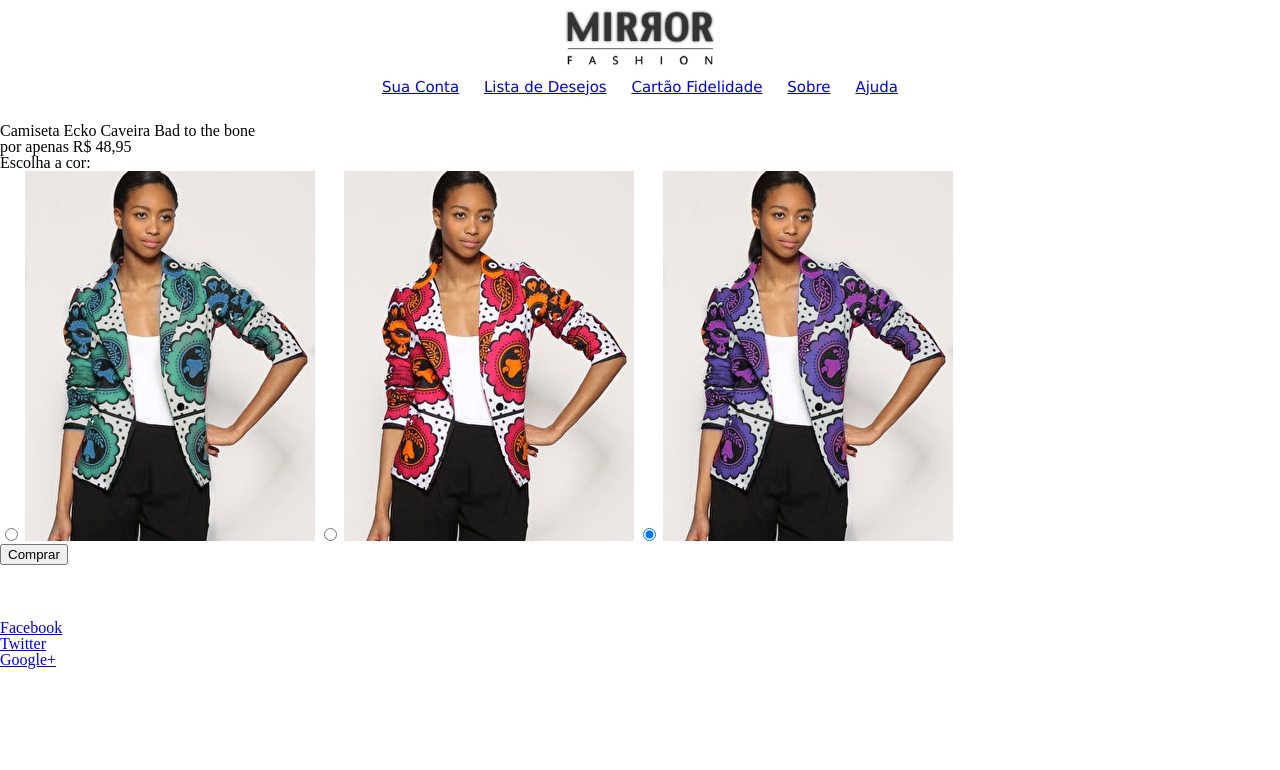
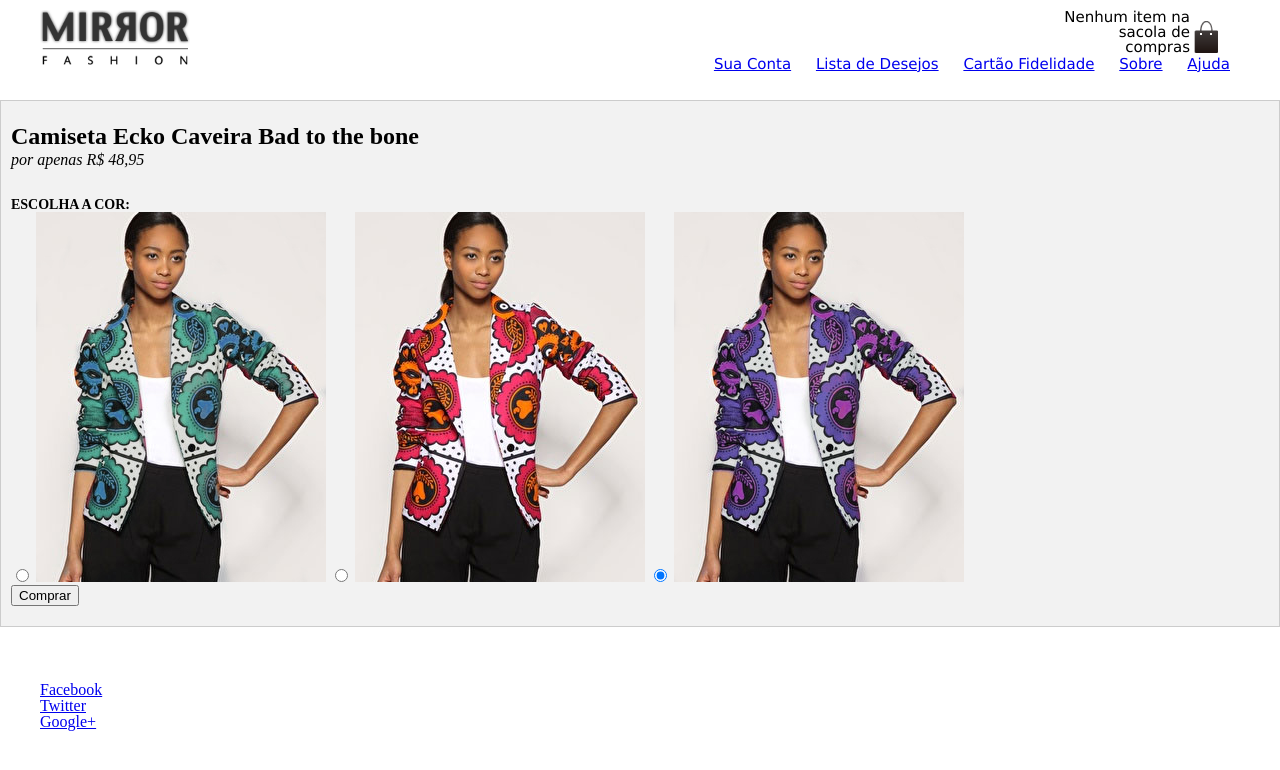
Before and after one commit to Silvalhd/Aulas-HTML5-CSS, a plain HTML site: page produto.html in a window 1280 px wide. Drawn offline with Linux system fonts and the light colour scheme.

Commit message:
Curso FrontEnd

```diff
--- a/css/components/shopping-bag.css
+++ b/css/components/shopping-bag.css
@@ -1,3 +1,9 @@
 .shopping-bag {
-    display: none;
+    background-image: url(../../img/sacola.png);
+    background-repeat: no-repeat;
+    background-position: right bottom;
+    width: 140px;
+    padding-top: 10px;
+    padding-right: 30px;
+    text-align: right;
 }
--- /dev/null
+++ b/css/components/title-mirror.css
@@ -0,0 +1,5 @@
+.title-mirror {
+    font-size: 24px;
+    font-weight: bold;
+    line-height: 1.3;
+}
--- a/css/containers/main-header.css
+++ b/css/containers/main-header.css
@@ -12,6 +12,10 @@
     margin-bottom: 10px;
 }
 
+.shopping-bag {
+    display: none;
+}
+
 .main-header  .action {
     display: inline-block;
     margin: 0 10px 8px;
@@ -19,3 +23,22 @@
     margin-left: 10px;
     margin-bottom: 8px;
 }
+
+@media (min-width: 840px) {
+    .main-header {
+        display: flex;
+        justify-content: space-between;
+        position: relative;
+    }
+
+    .main-header  .menu {
+        align-self: flex-end;
+    }
+
+    .main-header  .shopping-bag {
+        display: block;
+        position: absolute;
+        top: 0;
+        right: 20px;
+    }
+}
--- /dev/null
+++ b/css/containers/product-mirror.css
@@ -0,0 +1,16 @@
+.product-mirror {
+    background-color: #f2f2f2;
+    border: 1px solid #ccc;
+    padding: 20px 10px;
+}
+
+.product-mirror > .price {
+    font-style: italic;
+    margin-bottom: 30px;
+}
+
+.product-mirror .color {
+    text-transform: uppercase;
+    font-size: 14px;
+    font-weight: bold;
+}
--- /dev/null
+++ b/css/tools/container.css
@@ -0,0 +1,5 @@
+.container {
+    max-width: 1200px;
+    margin-right: auto;
+    margin-left: auto;
+}
--- a/produto.html
+++ b/produto.html
@@ -3,13 +3,16 @@
     <head>
         <meta charset="UTF-8">
         <title>Produtos</title>
+        <link rel="stylesheet" href="css/tools/container.css">
         <link rel="stylesheet" href="css/generic/reset.css">
         <link rel="stylesheet" href="css/components/shopping-bag.css">
+        <link rel="stylesheet" href="css/components/title-mirror.css">
         <link rel="stylesheet" href="css/containers/main-header.css">
+        <link rel="stylesheet" href="css/containers/product-mirror.css">
     </head>
 
     <body>
-        <header class="main-header">
+        <header class="main-header container">
             <h1>
                 <img class="logo" src="img/logo.png" alt="Logo da Mirror Fashion">
             </h1>
@@ -27,26 +30,26 @@
             </nav>
         </header>
 
-        <section class="produto">
-            <h2>Camiseta Ecko Caveira Bad to the bone</h2>
-            <p>por apenas R$ 48,95</p>
+        <section class="product-mirror">
+            <h2 class="title-mirror">Camiseta Ecko Caveira Bad to the bone</h2>
+            <p class="price">por apenas R$ 48,95</p>
 
             <form action="checkout.html" method="POST">
                 <fieldset class="cores">
-                    <legend>Escolha a cor:</legend>
+                    <legend class="color">Escolha a cor:</legend>
 
-                    <input type="radio" name="cor" value="verde" id="verde" checked>
                     <label for="verde">
+                        <input type="radio" name="cor" value="verde" id="verde" checked>
                         <img src="img/produtos/foto1-verde.png" alt="Produto na cor verde">
                     </label>
 
-                    <input type="radio" name="cor" value="rosa" id="rosa" checked>
                     <label for="rosa">
+                        <input type="radio" name="cor" value="rosa" id="rosa" checked>
                         <img src="img/produtos/foto1-rosa.png" alt="Produto na cor rosa">
                     </label>
 
-                    <input type="radio" name="cor" value="azul" id="azul" checked>
                     <label for="azul">
+                        <input type="radio" name="cor" value="azul" id="azul" checked>
                         <img src="img/produtos/foto1-azul.png" alt="Produto na cor azul">
                     </label>
                 </fieldset>
```
